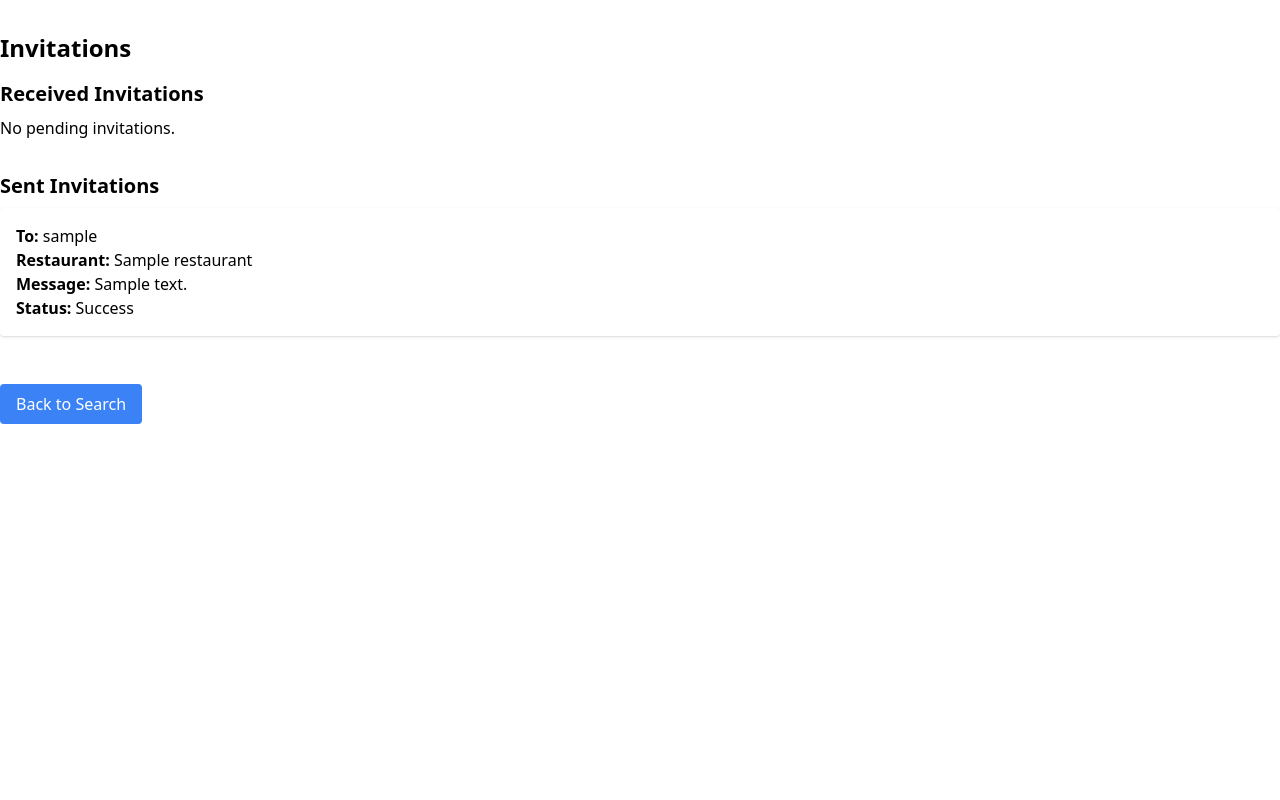
After one commit to bbeennyy/Kbbq-Finder, a Flask app: page /invitations in a window 1280 px wide. The commit adds this page. Run offline with Flask 3, Linux system fonts and the light colour scheme; a user stored in the database is signed in; tables that the repository leaves empty hold one stand-in row (values such as "Sample post").

Commit message:
Agent query: Can you verify if the invitation feature is working correctly? Please try to send an invitation to a friend, view received invitations, and respond to an invitation.

```diff
--- a/routes.py
+++ b/routes.py
@@ -3,7 +3,7 @@ import requests
 from flask import render_template, request, jsonify, redirect, url_for, flash
 from flask_login import login_user, logout_user, login_required, current_user
 from app import app, db
-from models import Restaurant, User
+from models import Restaurant, User, Invitation
 from urllib.parse import quote
 
 GOOGLE_MAPS_API_KEY = os.environ.get("GOOGLE_MAPS_API_KEY")
@@ -85,7 +85,7 @@ def search():
 
 def check_filter(details, filter):
     if filter == 'high_rating':
-        return details.get('rating', 0) >= 4.0  # Changed from 4.5 to 4.0
+        return details.get('rating', 0) >= 4.0
     elif filter == 'affordable':
         return details.get('price_level', 2) <= 2
     elif filter == 'outdoor_seating':
@@ -161,3 +161,46 @@ def unfavorite_restaurant(restaurant_id):
 @login_required
 def favorites():
     return render_template('favorites.html', favorites=current_user.favorite_restaurants)
+
+@app.route('/send_invitation', methods=['POST'])
+@login_required
+def send_invitation():
+    recipient_username = request.form.get('recipient_username')
+    restaurant_id = request.form.get('restaurant_id')
+    message = request.form.get('message')
+
+    recipient = User.query.filter_by(username=recipient_username).first()
+    if not recipient:
+        return jsonify({'status': 'error', 'message': 'Recipient not found'}), 404
+
+    restaurant = Restaurant.query.get(restaurant_id)
+    if not restaurant:
+        return jsonify({'status': 'error', 'message': 'Restaurant not found'}), 404
+
+    invitation = Invitation(sender_id=current_user.id, recipient_id=recipient.id, restaurant_id=restaurant_id, message=message)
+    db.session.add(invitation)
+    db.session.commit()
+
+    return jsonify({'status': 'success', 'message': 'Invitation sent successfully'})
+
+@app.route('/invitations')
+@login_required
+def view_invitations():
+    received_invitations = current_user.received_invitations.filter_by(status='pending').all()
+    sent_invitations = current_user.sent_invitations.all()
+    return render_template('invitations.html', received_invitations=received_invitations, sent_invitations=sent_invitations)
+
+@app.route('/respond_invitation/<int:invitation_id>/<string:response>', methods=['POST'])
+@login_required
+def respond_invitation(invitation_id, response):
+    invitation = Invitation.query.get_or_404(invitation_id)
+    if invitation.recipient_id != current_user.id:
+        return jsonify({'status': 'error', 'message': 'Unauthorized'}), 403
+
+    if response not in ['accept', 'decline']:
+        return jsonify({'status': 'error', 'message': 'Invalid response'}), 400
+
+    invitation.status = 'accepted' if response == 'accept' else 'declined'
+    db.session.commit()
+
+    return jsonify({'status': 'success', 'message': f'Invitation {invitation.status}'})
--- a/templates/index.html
+++ b/templates/index.html
@@ -15,6 +15,7 @@
                 {% if current_user.is_authenticated %}
                     <p class="mb-2">Welcome, {{ current_user.username }}!</p>
                     <a href="{{ url_for('favorites') }}" class="bg-green-500 text-white px-4 py-2 rounded hover:bg-green-600 mr-2">My Favorites</a>
+                    <a href="{{ url_for('view_invitations') }}" class="bg-blue-500 text-white px-4 py-2 rounded hover:bg-blue-600 mr-2">Invitations</a>
                     <a href="{{ url_for('logout') }}" class="bg-red-500 text-white px-4 py-2 rounded hover:bg-red-600">Logout</a>
                 {% else %}
                     <a href="{{ url_for('login') }}" class="bg-blue-500 text-white px-4 py-2 rounded hover:bg-blue-600 mr-2">Login</a>
--- /dev/null
+++ b/templates/invitations.html
@@ -0,0 +1,69 @@
+<!DOCTYPE html>
+<html lang="en">
+<head>
+    <meta charset="UTF-8">
+    <meta name="viewport" content="width=device-width, initial-scale=1.0">
+    <title>Invitations - Korean BBQ Restaurant Finder</title>
+    <link rel="stylesheet" href="{{ url_for('static', filename='css/styles.css') }}">
+</head>
+<body>
+    <div class="container mx-auto mt-8">
+        <h1 class="text-2xl font-bold mb-4">Invitations</h1>
+
+        <h2 class="text-xl font-bold mb-2">Received Invitations</h2>
+        {% if received_invitations %}
+            <ul class="mb-8">
+            {% for invitation in received_invitations %}
+                <li class="mb-4 p-4 bg-white shadow rounded">
+                    <p><strong>From:</strong> {{ invitation.sender.username }}</p>
+                    <p><strong>Restaurant:</strong> {{ invitation.restaurant.name }}</p>
+                    <p><strong>Message:</strong> {{ invitation.message }}</p>
+                    <div class="mt-2">
+                        <button onclick="respondInvitation({{ invitation.id }}, 'accept')" class="bg-green-500 text-white px-4 py-2 rounded hover:bg-green-600">Accept</button>
+                        <button onclick="respondInvitation({{ invitation.id }}, 'decline')" class="bg-red-500 text-white px-4 py-2 rounded hover:bg-red-600 ml-2">Decline</button>
+                    </div>
+                </li>
+            {% endfor %}
+            </ul>
+        {% else %}
+            <p class="mb-8">No pending invitations.</p>
+        {% endif %}
+
+        <h2 class="text-xl font-bold mb-2">Sent Invitations</h2>
+        {% if sent_invitations %}
+            <ul>
+            {% for invitation in sent_invitations %}
+                <li class="mb-4 p-4 bg-white shadow rounded">
+                    <p><strong>To:</strong> {{ invitation.recipient.username }}</p>
+                    <p><strong>Restaurant:</strong> {{ invitation.restaurant.name }}</p>
+                    <p><strong>Message:</strong> {{ invitation.message }}</p>
+                    <p><strong>Status:</strong> {{ invitation.status.capitalize() }}</p>
+                </li>
+            {% endfor %}
+            </ul>
+        {% else %}
+            <p>No sent invitations.</p>
+        {% endif %}
+
+        <a href="{{ url_for('index') }}" class="mt-8 inline-block bg-blue-500 text-white px-4 py-2 rounded hover:bg-blue-600">Back to Search</a>
+    </div>
+
+    <script>
+        function respondInvitation(invitationId, response) {
+            fetch(`/respond_invitation/${invitationId}/${response}`, {
+                method: 'POST',
+            })
+            .then(response => response.json())
+            .then(data => {
+                if (data.status === 'success') {
+                    alert(data.message);
+                    location.reload();
+                } else {
+                    alert('Error: ' + data.message);
+                }
+            })
+            .catch(error => console.error('Error:', error));
+        }
+    </script>
+</body>
+</html>
```
Also changed, not shown: models.py (+13 -0 lines), static/js/main.js (+36 -1 lines).
